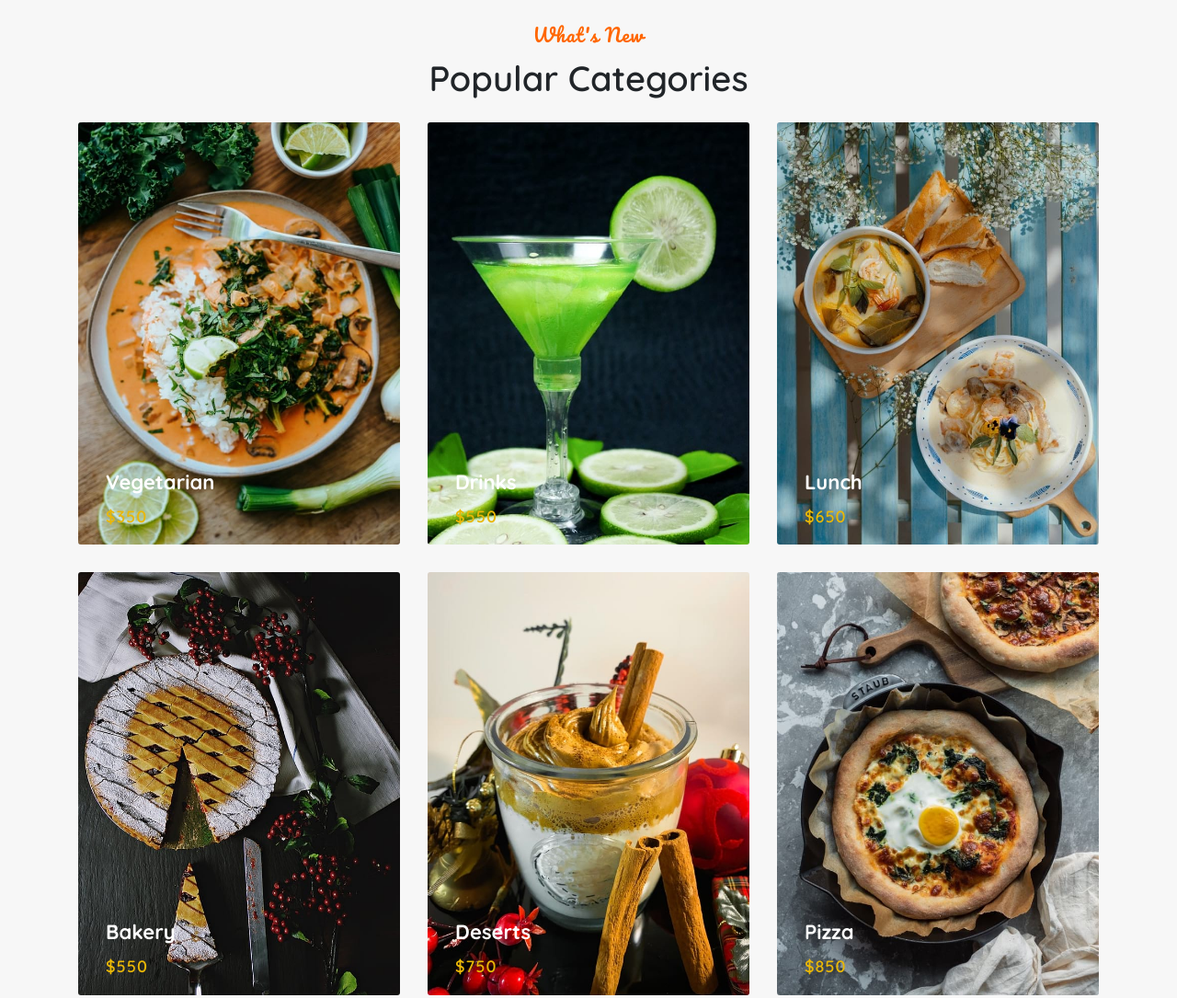
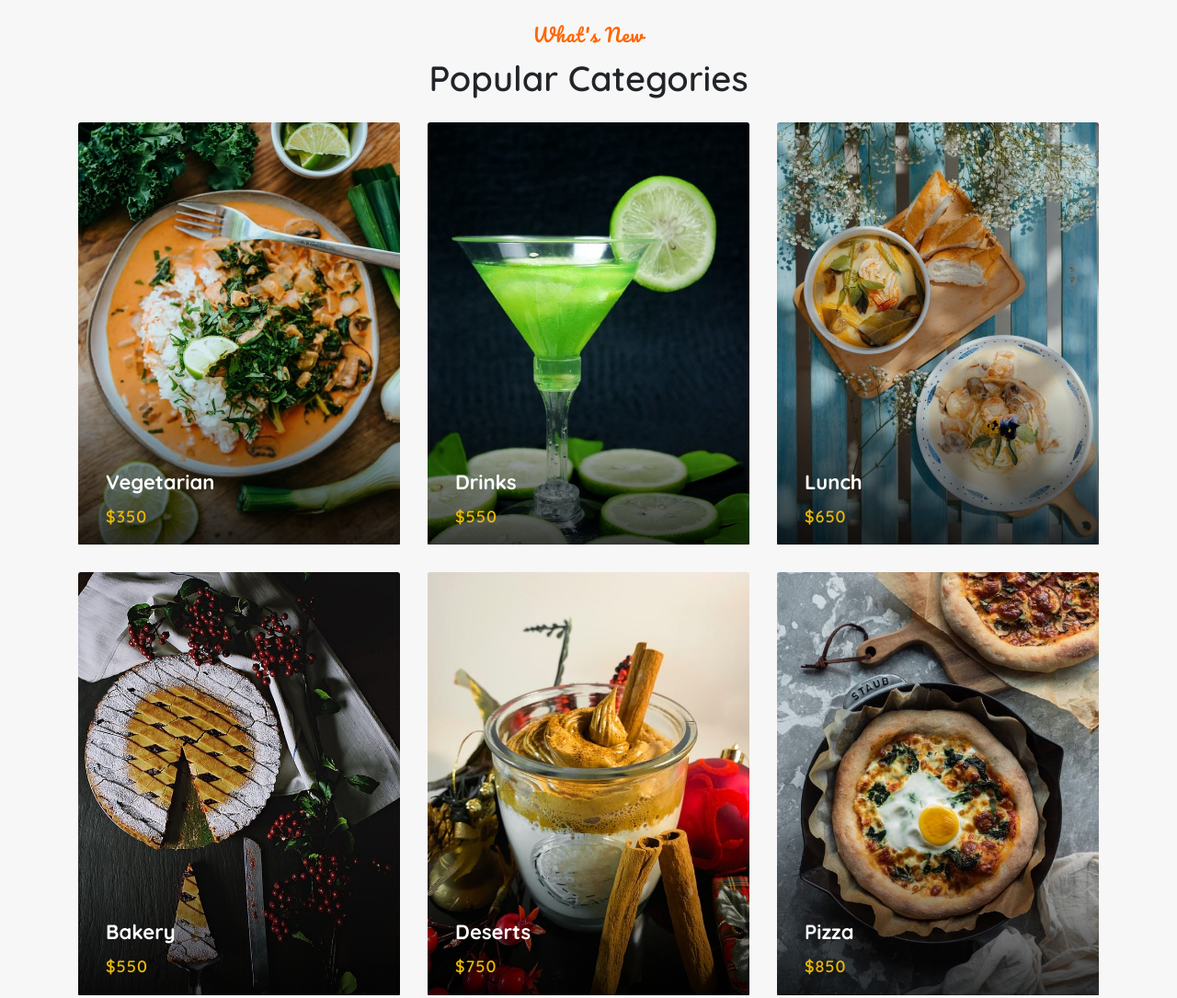
Before and after one commit to chuhaiphu/Capstone_Bootstrap_17, a plain HTML site: page index.html in a window 1280 px wide. Shown: the part 1780-2865 px from the top of the page at 92% size. Drawn offline with nearby package versions, Linux system fonts and the light colour scheme; a script that the page names is missing.

Commit message:
fix diner_categories background css

```diff
--- a/css/style.css
+++ b/css/style.css
@@ -507,11 +507,11 @@ button#trigger-overlay{
     gap: 30px 0;
 }
 
-.diner__categories .col-4 .image {
+.diner__categories .image {
     position: relative;
 }
 
-.diner__categories .col-4 .image::after {
+.diner__categories .image::after {
     background: linear-gradient(to bottom, rgba(0, 0, 0, 0) 0, rgba(0, 0, 0, 0.53) 69%, rgba(0, 0, 0, 0.76) 100%);
     transition-duration: 300ms;
     transition-property: all;
```
